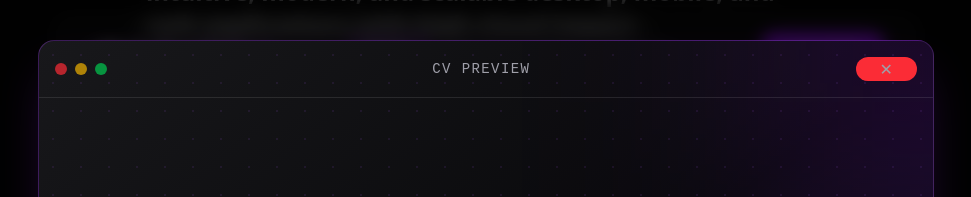
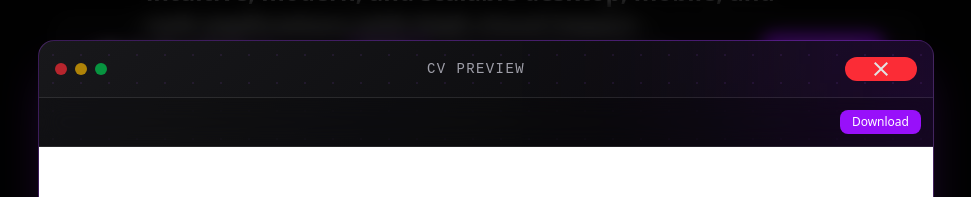
Before and after one commit to richglez/portfolio, a Next.js app: page / in a window 1280 px wide. Both pictures are taken after a click on the button "CV Preview". Shown: the part 1172-1369 px from the top of the page, without its empty margins (154-1125 px from the left). Built offline with nearby package versions, Linux system fonts and the light colour scheme; no server answers.

Commit message:
cv-preview v1

```diff
--- a/src/components/About.tsx
+++ b/src/components/About.tsx
@@ -7,6 +7,8 @@ import { motion, AnimatePresence } from "framer-motion";
 
 const AboutSection = forwardRef<HTMLElement>((props, ref) => {
   const [showPreview, setShowPreview] = useState(false);
+  const CV_PATH = "/cv/cv-RICARDO-GONZALEZ-spanish.pdf";
+
 
   return (
     <section
@@ -115,13 +117,38 @@ const AboutSection = forwardRef<HTMLElement>((props, ref) => {
                   onClick={() => setShowPreview(false)}
                   className="px-6 bg-red-500 rounded-full text-zinc-400 hover:text-white transition active:scale-85"
                 >
-                  ✕
+                  <svg
+                    xmlns="http://www.w3.org/2000/svg"
+                    height="24px"
+                    viewBox="0 -960 960 960"
+                    width="24px"
+                    fill="#e3e3e3"
+                    strokeWidth={2.5}
+                  >
+                    <path d="m256-200-56-56 224-224-224-224 56-56 224 224 224-224 56 56-224 224 224 224-56 56-224-224-224 224Z" />
+                  </svg>
                 </button>
               </div>
 
               {/* Contenido */}
-              <div className="relative flex-1 p-6 overflow-auto">
-                {/* PDF */}
+              <div className="relative flex flex-col h-full">
+                {/* Toolbar */}
+                <div className="flex items-center justify-end gap-3 p-3 border-b border-white/10 bg-black/20 backdrop-blur-md">
+                  <a
+                    href={CV_PATH}
+                    download
+                    className="px-3 py-1 text-xs rounded-lg bg-purple-600 hover:bg-purple-500 transition"
+                  >
+                    Download
+                  </a>
+                </div>
+
+                {/* PDF preview */}
+                <iframe
+                  src={CV_PATH}
+                  title="CV Preview"
+                  className="w-full flex-1 bg-white"
+                />
               </div>
             </motion.div>
           </motion.div>
```
Also changed, not shown: 1 other file (tests, documents, lock files or other folders).
